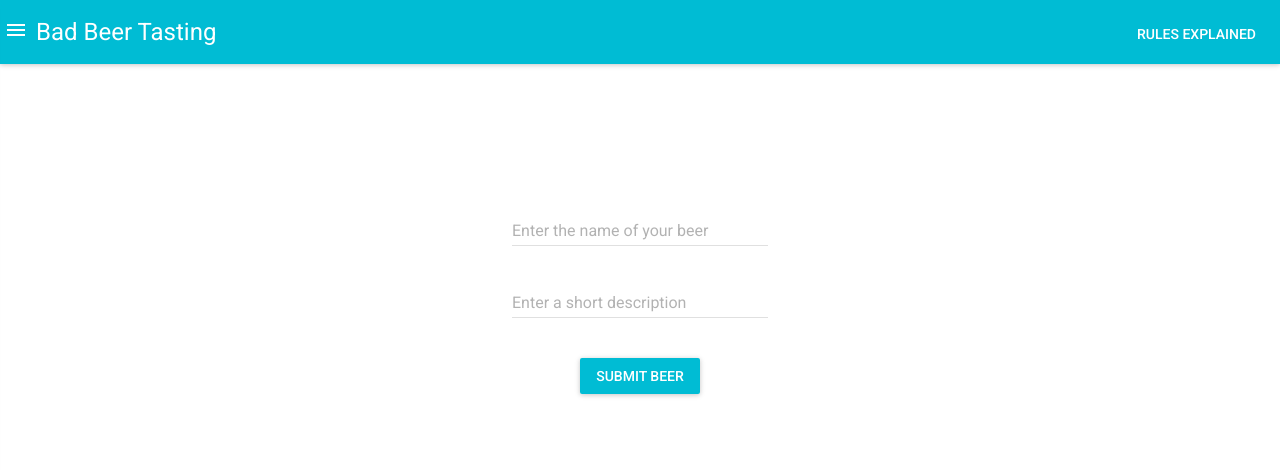
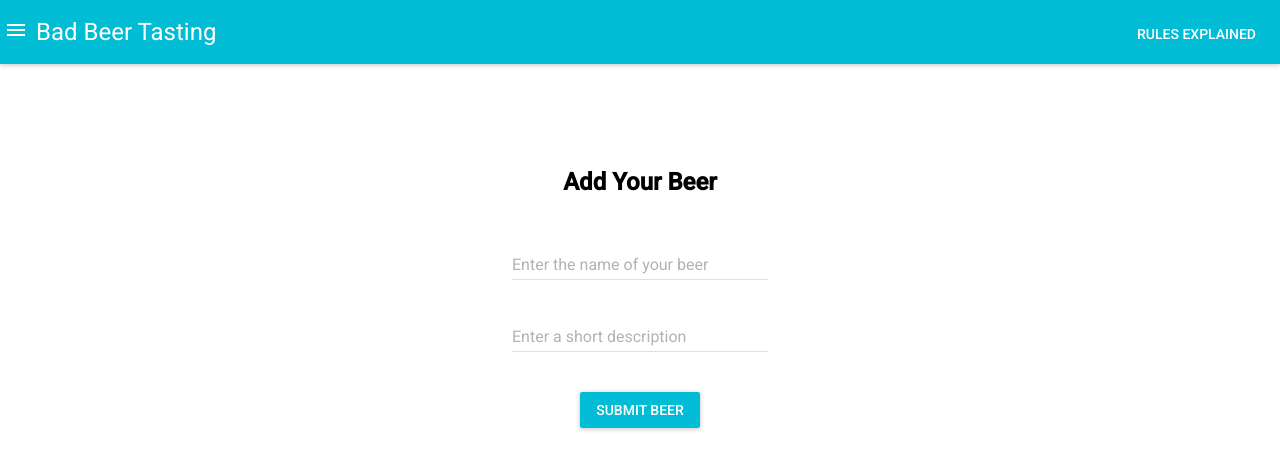
Before and after one commit to scottdevito/bad-beer-tasting, a React (Create React App) app: page /your-beer in a window 1280 px wide. Shown: the top 470 px of the page. Built offline with nearby package versions, Linux system fonts and the light colour scheme.

Commit message:
More minor changes

```diff
--- a/src/App.css
+++ b/src/App.css
@@ -57,6 +57,7 @@ body {
   justify-content: center;
   align-items: center;
   margin-top: 1em;
+  width: 50vw;
 }
 
 .timer-icon {
--- a/src/screens/your_beer_screen.js
+++ b/src/screens/your_beer_screen.js
@@ -6,6 +6,7 @@ class YourBeerScreen extends Component {
   render() {
     return (
       <div className="your-beer-screen">
+        <h2>Add Your Beer</h2>
         <TextField
           hintText="It better be fucking trash"
           floatingLabelText="Enter the name of your beer"
```
